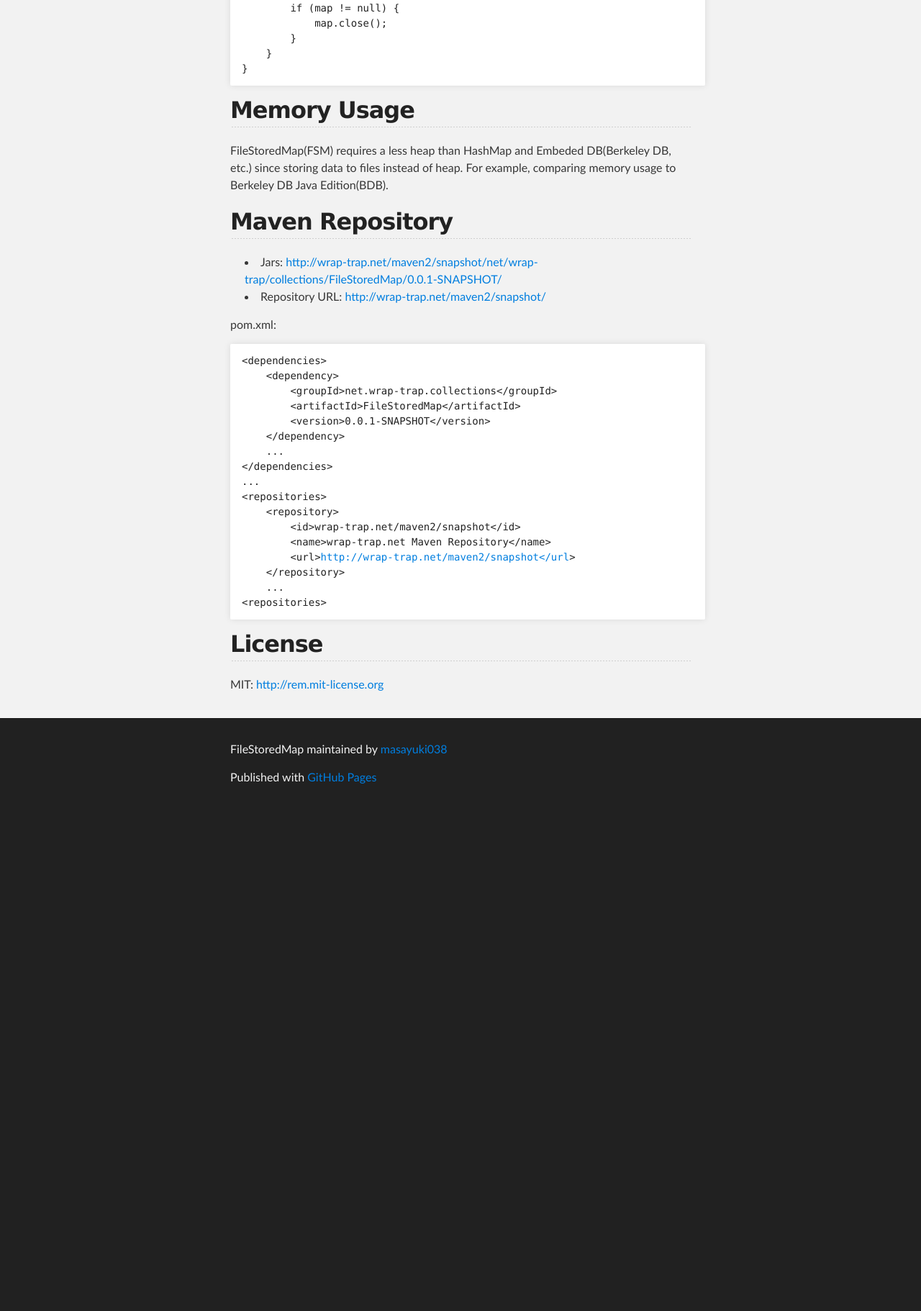
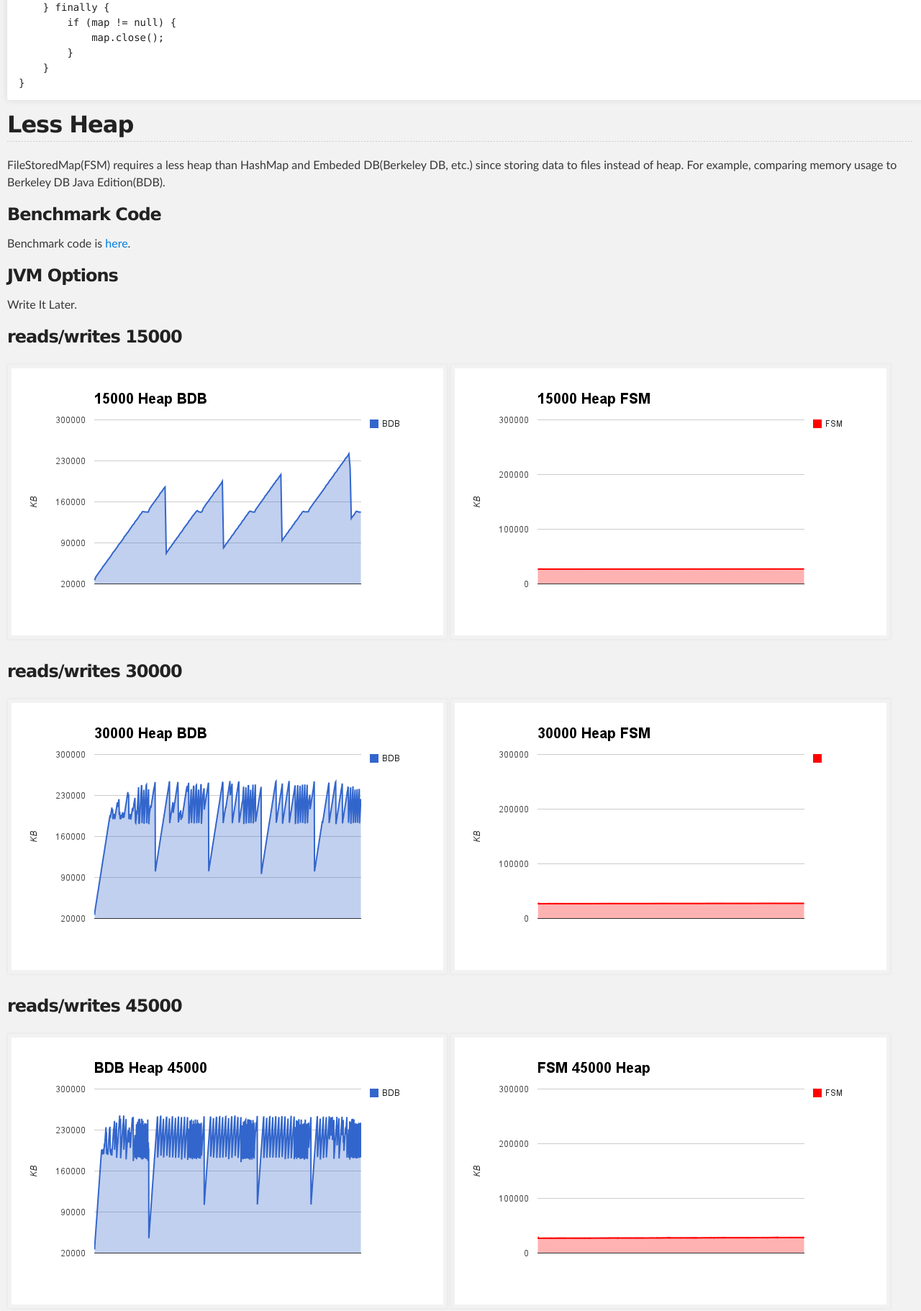
Before and after one commit to masayuki038/FileStoredMap, a plain HTML site: page index.html in a window 1280 px wide. Shown: the part 721-2543 px from the top of the page at 72% size. Before the commit the page ends 1848 px from the top, so only its background shows below. Drawn offline with Linux system fonts and the light colour scheme.

Commit message:
Created the Github Pages of FileStoreMap.

```diff
--- a/index.html
+++ b/index.html
@@ -36,6 +36,8 @@
 <p>FileStoredMap is an implementation of java.util.Map.
 The entries(key-value) are persisted in files instead of Java heap avoiding the Out Of Memory Error. </p>
 
+<h2>Serialization</h2>
+
 <p>This map serializes a key-value pair to BSON(<a href="http://bsonspec.org/">http://bsonspec.org/</a>) and writes to a file when called 'put'.
 And deserializes BSON to a key-value when called 'get'.</p>
 
@@ -60,9 +62,31 @@ public void testPutPojo() throws IOException {
 }
 </code></pre>
 
-<h2>Memory Usage</h2>
+<h2>Less Heap</h2>
 
 <p>FileStoredMap(FSM) requires a less heap than HashMap and Embeded DB(Berkeley DB, etc.) since storing data to files instead of heap. For example, comparing memory usage to Berkeley DB Java Edition(BDB).</p>
+
+<h3>Benchmark Code</h3>
+<p>Benchmark code is <a href="https://github.com/masayuki038/FileStoredMapBenchmark/blob/master/src/main/java/net/wrap_trap/collections/fsm/bench/Benchmark1.java" target="_blank">here</a>.</p>
+
+<h3>JVM Options</h3>
+<p>Write It Later.</p>
+
+<h3>reads/writes 15000</h3>
+<img src="images/heap/15000_Heap_BDB.png">&nbsp;<img src="images/heap/15000_Heap_FSM.png">
+
+<h3>reads/writes 30000</h3>
+<img src="images/heap/30000_Heap_BDB.png">&nbsp;<img src="images/heap/30000_Heap_FSM.png">
+
+<h3>reads/writes 45000</h3>
+<img src="images/heap/45000_Heap_BDB.png">&nbsp;<img src="images/heap/45000_Heap_FSM.png">
+
+<h3>reads/writes 60000</h3>
+<img src="images/heap/60000_Heap_BDB.png">&nbsp;<img src="images/heap/60000_Heap_FSM.png">
+
+<h2>Reads/Writes is Slow</h2>
+<p>FSM writes is 2-3 times slower than BDB.</p>
+<img src="images/rw/read.png">&nbsp;<img src="images/rw/write.png">
 
 <h2>Maven Repository</h2>
 
@@ -84,7 +108,7 @@ public void testPutPojo() throws IOException {
     &lt;repository&gt;
         &lt;id&gt;wrap-trap.net/maven2/snapshot&lt;/id&gt;
         &lt;name&gt;wrap-trap.net Maven Repository&lt;/name&gt;
-        &lt;url&gt;<a href="http://wrap-trap.net/maven2/snapshot&lt;/url">http://wrap-trap.net/maven2/snapshot&lt;/url</a>&gt;
+        &lt;url&gt;<a href="http://wrap-trap.net/maven2/snapshot&lt;/url">http://wrap-trap.net/maven2/snapshot</a>&lt;/url&gt;
     &lt;/repository&gt;
     ...
 &lt;repositories&gt;
--- a/stylesheets/stylesheet.css
+++ b/stylesheets/stylesheet.css
@@ -257,11 +257,6 @@ form {
   padding: 20px;
 }
 
-img {
-  width: 100%;
-  max-width: 100%;
-}
-
 /*******************************************************************************
 Full-Width Styles
 *******************************************************************************/
@@ -272,7 +267,7 @@ Full-Width Styles
 
 .inner {
   position: relative;
-  max-width: 640px;
+  max-width: 1280px;
   padding: 20px 10px;
   margin: 0 auto;
 }
```
Also changed, not shown: images/heap/15000_Heap_BDB.png (added), images/heap/15000_Heap_FSM.png (added), images/heap/30000_Heap_BDB.png (added), images/heap/30000_Heap_FSM.png (added), images/heap/45000_Heap_BDB.png (added), images/heap/45000_Heap_FSM.png (added), images/heap/60000_Heap_BDB.png (added), images/heap/60000_Heap_FSM.png (added), images/rw/read.png (added), images/rw/write.png (added).
